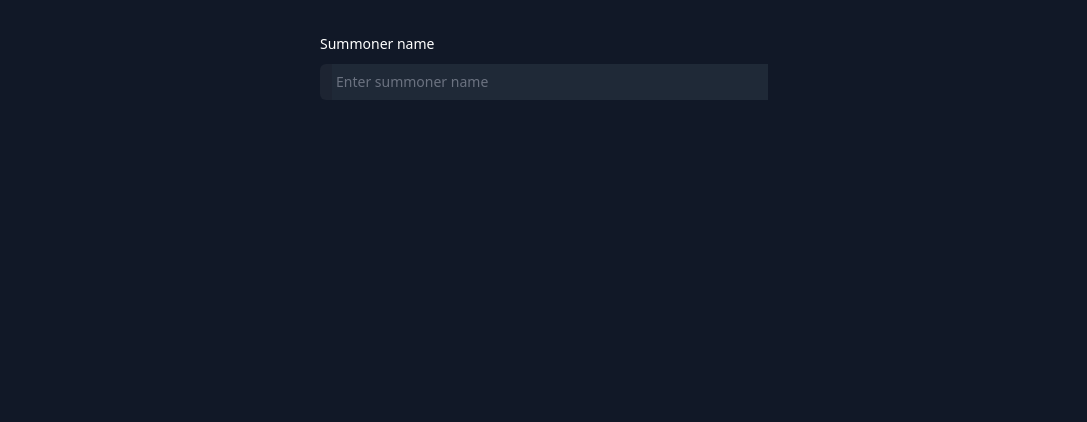
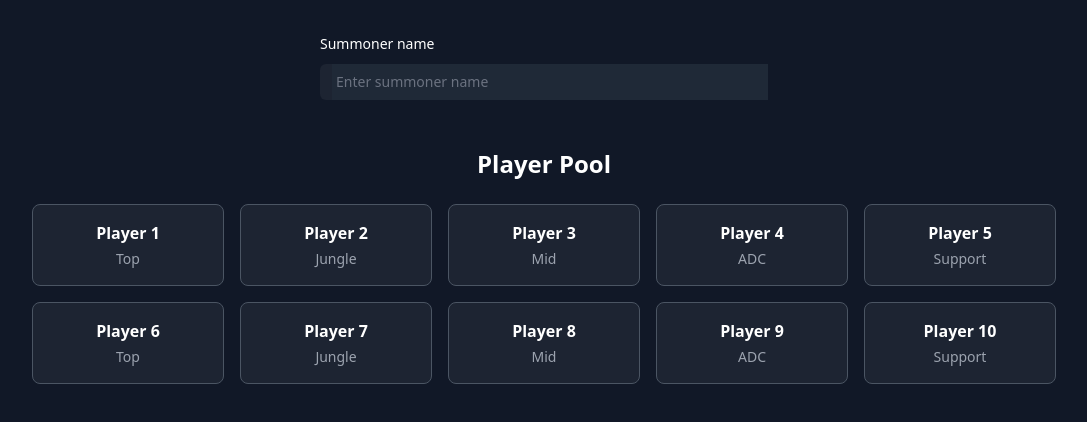
Before and after one commit to lcugura1/League5v5, an Angular app in the folder angular-league-5v5/: page / in a window 1280 px wide. Shown: the top 422 px of the page, without its empty margins (96-1183 px from the left). Built offline with nearby package versions, Linux system fonts and the light colour scheme.

Commit message:
Hardcoded 10 summoners that represent future search result filtered summoners.

```diff
--- a/angular-league-5v5/src/app/app.component.html
+++ b/angular-league-5v5/src/app/app.component.html
@@ -1,3 +1,5 @@
+<!-- Search Area -->
+
 <div class="min-h-screen bg-gray-900 p-8">
   <div class="max-w-md mx-auto">
     <label for="lblSummonerName" class="block text-sm/6 font-medium text-white">Summoner name</label>
@@ -8,4 +10,89 @@
       </div>
     </div>
   </div>
+
+  <!-- Player Pool Grid -->
+  <div class="max-w-5xl mx-auto mt-12">
+    <h2 class="text-2xl font-bold text-white mb-6 text-center">Player Pool</h2>
+
+    <div class="grid grid-cols-5 gap-4">
+      <!-- Player 1 -->
+      <div class="bg-white/5 rounded-lg p-4 border border-gray-600 hover:border-indigo-500 transition-colors">
+        <div class="text-center">
+          <div class="text-white font-semibold mb-1">Player 1</div>
+          <div class="text-gray-400 text-sm">Top</div>
+        </div>
+      </div>
+
+      <!-- Player 2 -->
+      <div class="bg-white/5 rounded-lg p-4 border border-gray-600 hover:border-indigo-500 transition-colors">
+        <div class="text-center">
+          <div class="text-white font-semibold mb-1">Player 2</div>
+          <div class="text-gray-400 text-sm">Jungle</div>
+        </div>
+      </div>
+
+      <!-- Player 3 -->
+      <div class="bg-white/5 rounded-lg p-4 border border-gray-600 hover:border-indigo-500 transition-colors">
+        <div class="text-center">
+          <div class="text-white font-semibold mb-1">Player 3</div>
+          <div class="text-gray-400 text-sm">Mid</div>
+        </div>
+      </div>
+
+      <!-- Player 4 -->
+      <div class="bg-white/5 rounded-lg p-4 border border-gray-600 hover:border-indigo-500 transition-colors">
+        <div class="text-center">
+          <div class="text-white font-semibold mb-1">Player 4</div>
+          <div class="text-gray-400 text-sm">ADC</div>
+        </div>
+      </div>
+
+      <!-- Player 5 -->
+      <div class="bg-white/5 rounded-lg p-4 border border-gray-600 hover:border-indigo-500 transition-colors">
+        <div class="text-center">
+          <div class="text-white font-semibold mb-1">Player 5</div>
+          <div class="text-gray-400 text-sm">Support</div>
+        </div>
+      </div>
+
+      <!-- Player 6 -->
+      <div class="bg-white/5 rounded-lg p-4 border border-gray-600 hover:border-indigo-500 transition-colors">
+        <div class="text-center">
+          <div class="text-white font-semibold mb-1">Player 6</div>
+          <div class="text-gray-400 text-sm">Top</div>
+        </div>
+      </div>
+
+      <!-- Player 7 -->
+      <div class="bg-white/5 rounded-lg p-4 border border-gray-600 hover:border-indigo-500 transition-colors">
+        <div class="text-center">
+          <div class="text-white font-semibold mb-1">Player 7</div>
+          <div class="text-gray-400 text-sm">Jungle</div>
+        </div>
+      </div>
+
+      <!-- Player 8 -->
+      <div class="bg-white/5 rounded-lg p-4 border border-gray-600 hover:border-indigo-500 transition-colors">
+        <div class="text-center">
+          <div class="text-white font-semibold mb-1">Player 8</div>
+          <div class="text-gray-400 text-sm">Mid</div>
+        </div>
+      </div>
+
+      <!-- Player 9 -->
+      <div class="bg-white/5 rounded-lg p-4 border border-gray-600 hover:border-indigo-500 transition-colors">
+        <div class="text-center">
+          <div class="text-white font-semibold mb-1">Player 9</div>
+          <div class="text-gray-400 text-sm">ADC</div>
+        </div>
+      </div>
+
+      <!-- Player 10 -->
+      <div class="bg-white/5 rounded-lg p-4 border border-gray-600 hover:border-indigo-500 transition-colors">
+        <div class="text-center">
+          <div class="text-white font-semibold mb-1">Player 10</div>
+          <div class="text-gray-400 text-sm">Support</div>
+        </div>
+      </div>
 </div>
```
